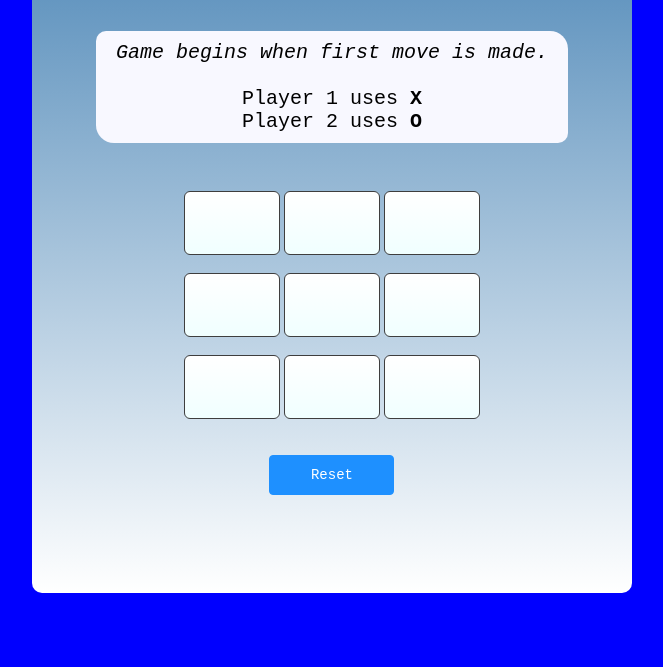
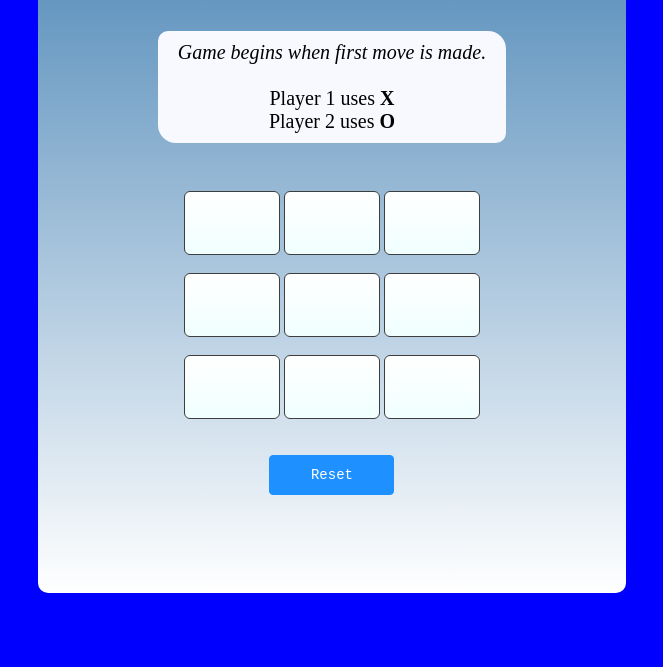
Before and after one commit to chaseofthejungle/tic-tac-toe, a plain HTML site: page index.html in a window 1280 px wide. Shown: the part 133-800 px from the top of the page, without its empty margins (308-971 px from the left). Drawn offline with Linux system fonts and the light colour scheme.

Commit message:
Game Direction font improved for readability.

```diff
--- a/style.css
+++ b/style.css
@@ -2,9 +2,9 @@
 
 body {
     display: flex;
-	justify-content: center;
+    justify-content: center;
     align-items: center;
-	background: #00F;
+    background: #00F;
 }
 
 .card {
@@ -13,7 +13,7 @@ body {
     margin: 4px;
     padding: 4vh 5vw;
     background: linear-gradient(to bottom, steelblue, white);
-	text-align: center;
+    text-align: center;
 }
 
 /* Heading */
@@ -31,7 +31,7 @@ h1 {
 	padding: 10px 20px;
 	background: ghostwhite;
 	font-size: 20px;
-	font-family: 'Courier New', Courier, monospace;
+	font-family: Times New Roman;
 }
 
 /* All 9 Cells */
```
